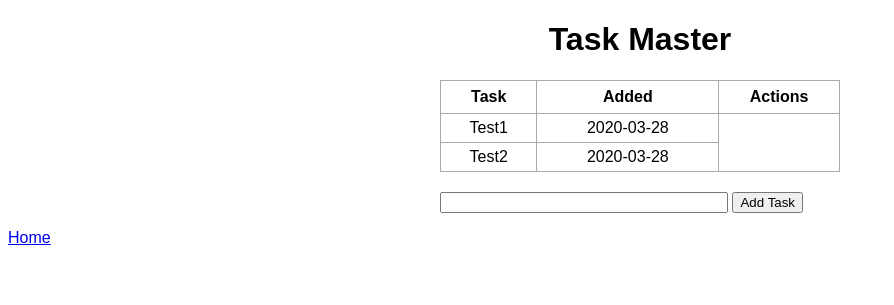
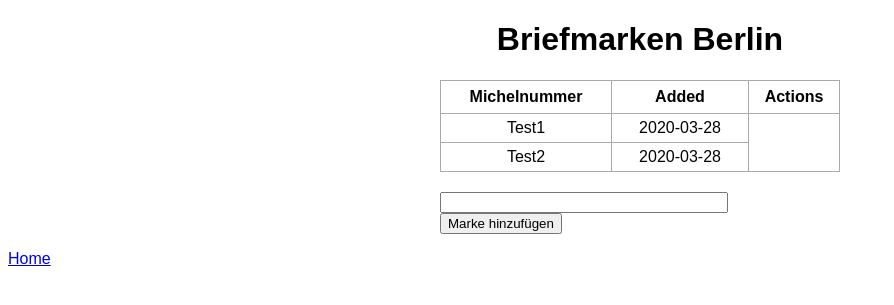
Before and after one commit to WeichselRiver/Ms, a Flask app: page / in a window 1280 px wide. Shown: the top 305 px of the page, without its empty margins (0-894 px from the left). Run offline with Flask 2, Linux system fonts and the light colour scheme; data comes from the database, SQL or seed files in the repository.

Commit message:
covert to Briefmarken

```diff
--- a/app/templates/home.html
+++ b/app/templates/home.html
@@ -2,13 +2,13 @@
 
 {% block body %}
 <div class="content">
-    <h1 style="text-align: center">Task Master</h1>
+    <h1 style="text-align: center">Briefmarken Berlin</h1>
     {% if tasks|length < 1 %}
     <h4 style="text-align: center">There are no tasks. Create one below!</h4>
     {% else %}
     <table>
         <tr>
-            <th>Task</th>
+            <th>Michelnummer</th>
             <th>Added</th>
             <th>Actions</th>
         </tr>
@@ -24,7 +24,7 @@
     <div class="form">
         <form action="/" method="POST">
             <input type="text" name="content" id="content">
-            <input type="submit" value="Add Task">
+            <input type="submit" value="Marke hinzufügen">
         </form>
     </div>
 </div>
```
